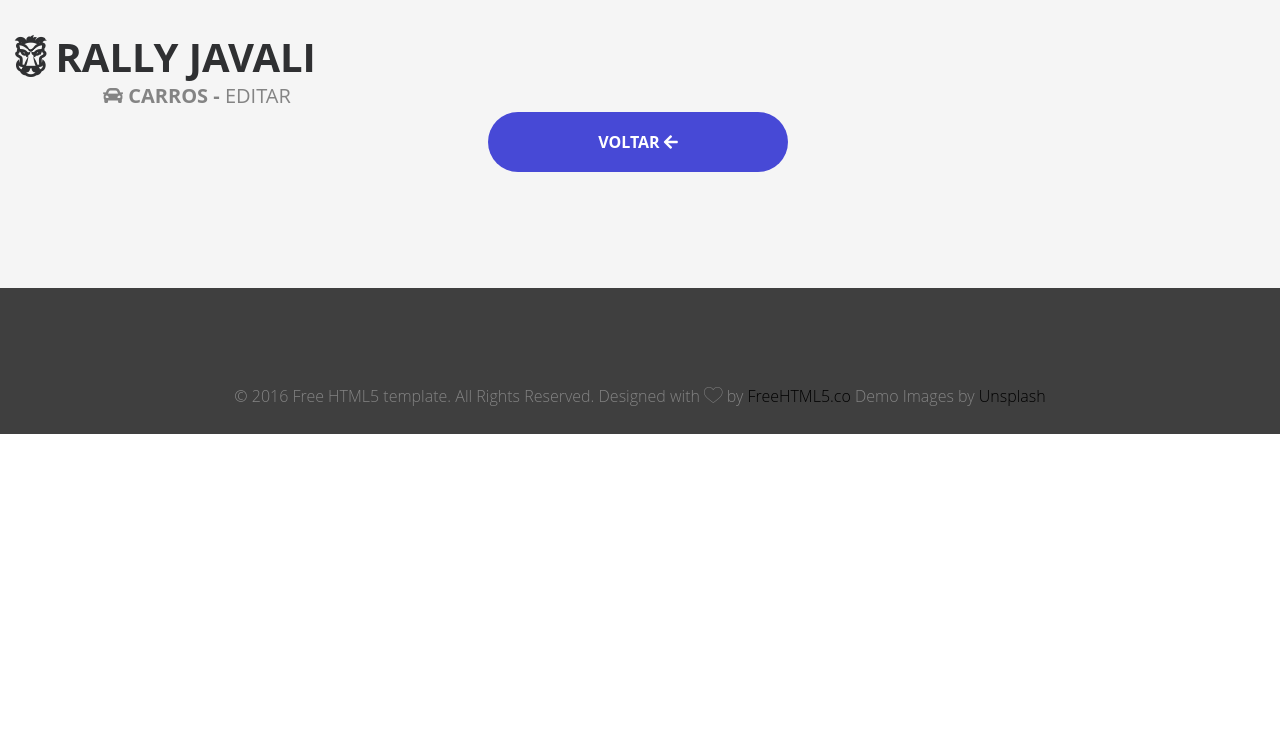
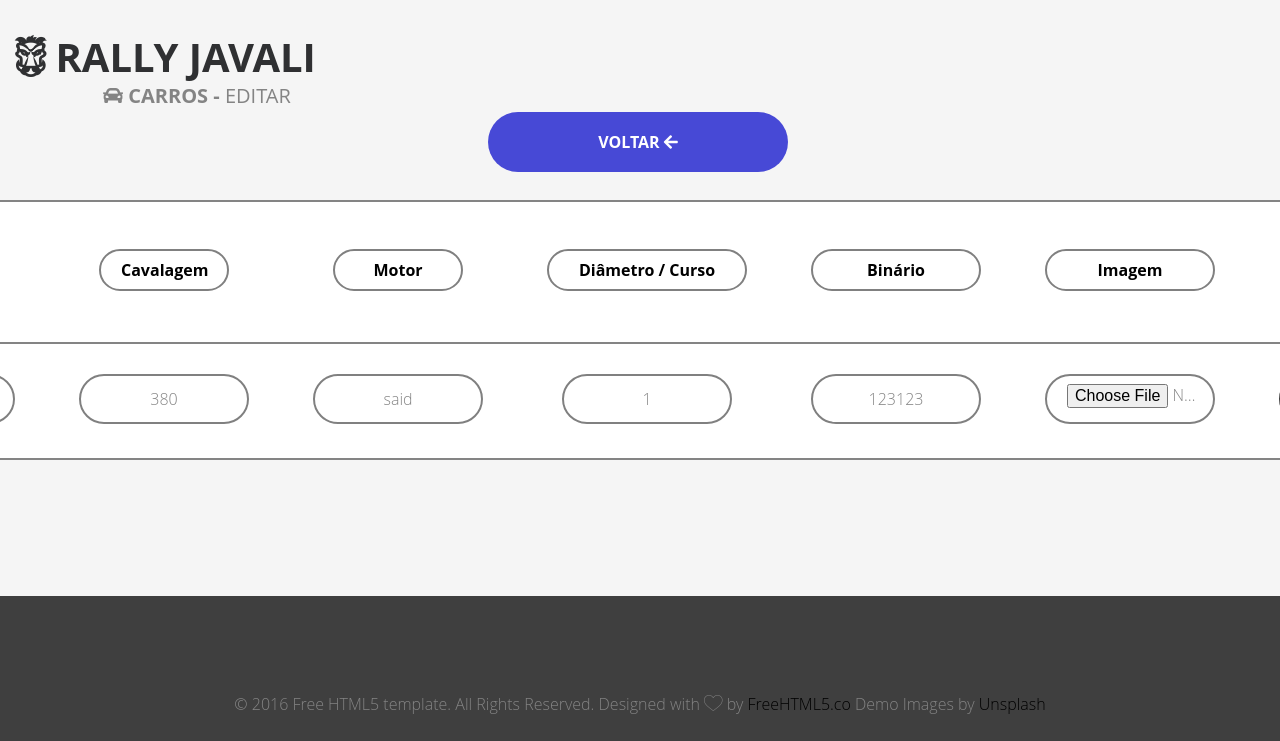
Before and after one commit to rlopes706/PapRui, a PHP site: page /Admin/editar_marcas.php?id=1 in a window 1280 px wide. Shown: the top 741 px of the page. Run offline with PHP 8.4, Linux system fonts and the light colour scheme; data comes from the database, SQL or seed files in the repository; data that the repository does not hold is empty; some web fonts are replaced.

Commit message:
quase tudo v3

```diff
--- a/Admin/confirm-add-marcas.php
+++ b/Admin/confirm-add-marcas.php
@@ -1,6 +1,5 @@
 <?php
 include_once ("includes/body.inc.php");
-
 
 $nome=($_POST['nomeMarcas']);
 $cavalagem=($_POST['cavalagemMarcas']);
--- a/Admin/editar_marcas.php
+++ b/Admin/editar_marcas.php
@@ -1,6 +1,10 @@
 <?php
 include_once("Includes/body.inc.php");
 top(HOME);
+$id = intval($_GET['id']);
+$sql ="select * from marcas where marcasId=".$id;
+$result = mysqli_query($con, $sql);
+$dados = mysqli_fetch_array($result);
 ?>
 
 
@@ -15,6 +19,40 @@ top(HOME);
             </div>
         </div>
     </div>
+    <p></p>
+    <div class="active">
+        <div class="container">
+            <div class="row">
+                <div class="desc animate-box">
+                    <table id="t01" style="margin-left: -240px">
+                        <tbody>
+                        <tr>
+                            <th><a class="btn btn-outline" style="cursor: default; width: 130px"><strong>Marca </strong></a></th>
+                            <th><a class="btn btn-outline" style="cursor: default; width: 130px"><strong>Cavalagem </strong></a></th>
+                            <th><a class="btn btn-outline" style="cursor: default; width: 130px"><strong>Motor </strong></a></th>
+                            <th><a class="btn btn-outline" style="cursor: default; width: 200px"><strong>Diâmetro / Curso </strong></a></th>
+                            <th><a class="btn btn-outline" style="cursor: default; width: 170px"><strong>Binário </strong></a></th>
+                            <th><a class="btn btn-outline" style="cursor: default; width: 170px"><strong>Imagem </strong></a></th>
+                            <th><a class="nolink" style="cursor: default; width: 170px"><strong><img src="../<?php echo $dados['percursoImgUrl'];?>" width="80"; height="80"> </strong></a></th>
+                        </tr>
+                        <form action="confirm-edit-marcas.php" method="post" enctype="multipart/form-data">
+                            <tr class="active" data-number="1">
+                                <td><input name="idMarcas" hidden value="<?php echo $dados['marcasId']?>"/>
+                                    <a class="nolink"></a><input class="btn btn-outline" type="text" name="nomeMarcas" value="<?php echo $dados['marcasNome']?>" style="cursor: text; width: 170px; height: 50px"></td>
+                                <td><a class="nolink"></a><input class="btn btn-outline" type="text" name="cavalagemMarcas" value="<?php echo $dados['marcasCavalagem']?>" style="cursor: text; width: 170px; height: 50px"></td>
+                                <td><a class="nolink"></a><input class="btn btn-outline" type="text" name="motorMarcas" value="<?php echo $dados['marcasMotor']?>" style="cursor: text; width: 170px; height: 50px"></td>
+                                <td><a class="nolink"></a><input class="btn btn-outline" type="text" name="diamMarcas" value="<?php echo $dados['marcasDiam']?>" style="cursor: text; width: 170px; height: 50px"></td>
+                                <td><a class="nolink"></a><input class="btn btn-outline" type="text" name="binarioMarcas" value="<?php echo $dados['marcasBinario']?>" style="cursor: text; width: 170px; height: 50px"></td>
+                                <td><a class="nolink"></a><input class="btn btn-outline" type="file" name="imagemMarcas" value="<?php echo $dados['marcasImgUrl']?>" style="cursor: text; width: 170px; height: 50px"></td>
+                                <td><a class="nolink"></a><input class="btn btn-success" type="submit" value="Editar" style="height: 50px; width: 150px; border-color: #3f3f3f""></td>
+                            </tr>
+                        </form>
+                        </tbody>
+                    </table><p></p>
+                </div>
+            </div>
+        </div>
+    </div>
 </div>
 
 <?php
```
Also changed, not shown: Admin/confirm-edit-marcas.php (added, +24 -0 lines).
